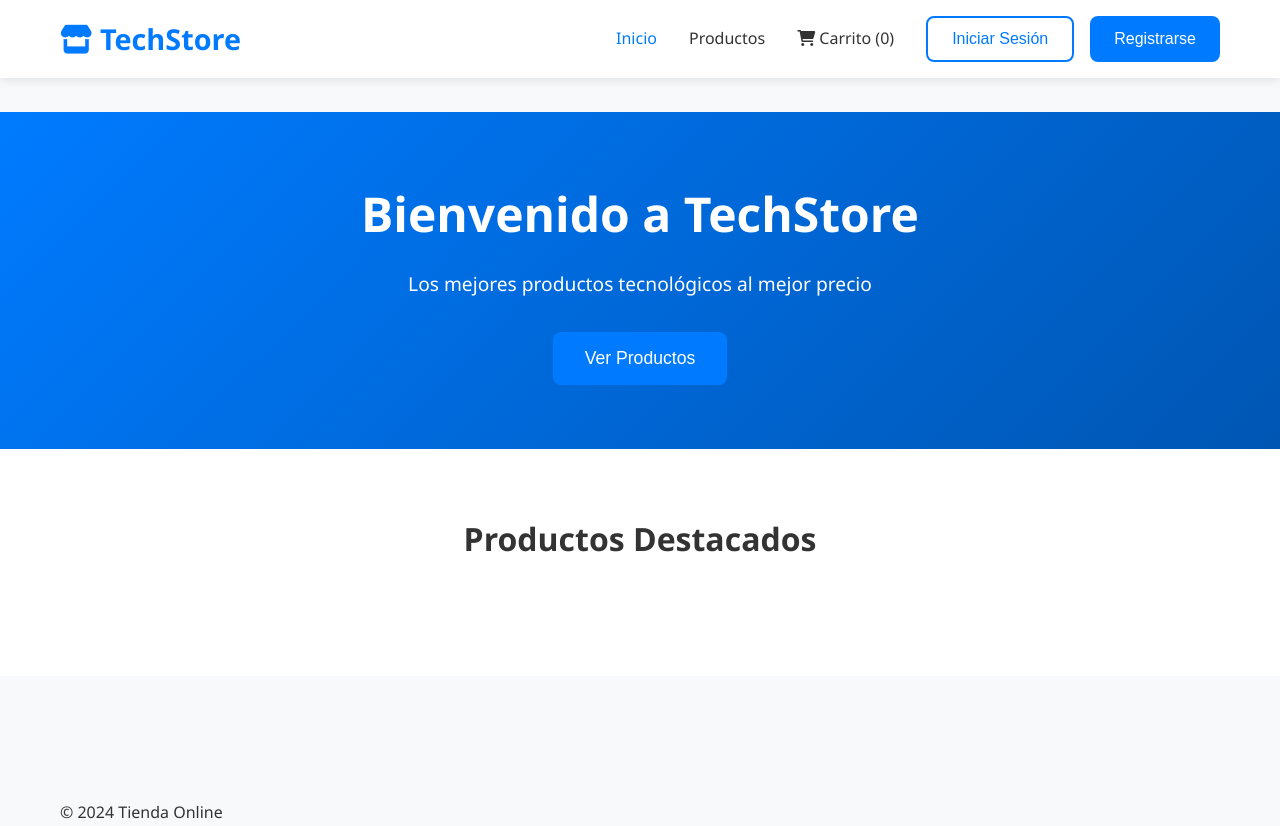
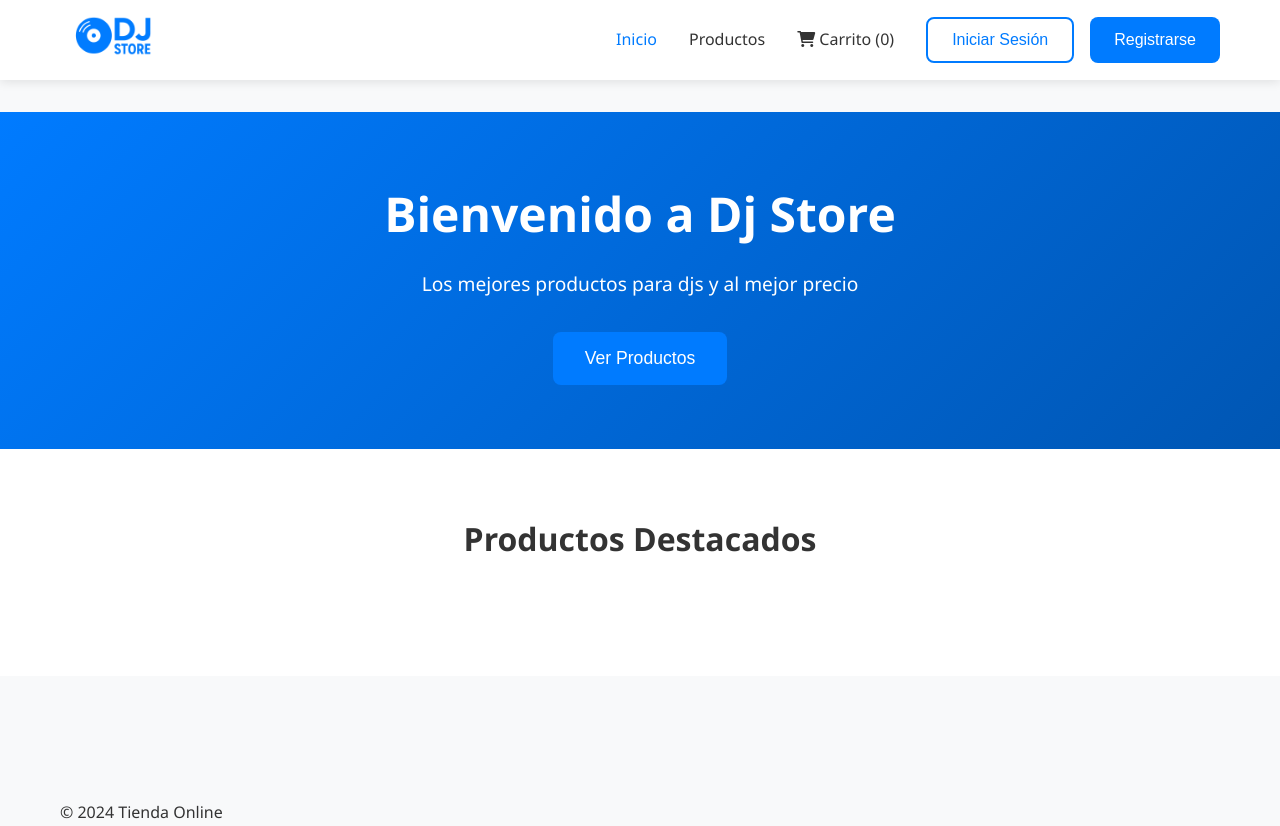
Before and after one commit to dfm00023/negocioelectronico, a plain HTML site: page Usuario/index.html in a window 1280 px wide. Drawn offline with Linux system fonts and the light colour scheme; no server answers.

Commit message:
update branding: replace logo and update welcome text for rebranding to Dj Store

```diff
--- a/Usuario/index.html
+++ b/Usuario/index.html
@@ -12,7 +12,7 @@
     <header class="header">
         <div class="container">
             <div class="logo">
-                <h1><i class="fas fa-store"></i> TechStore</h1>
+                <img src="./logo_azul.png" alt="Smartshop Logo" height="40">
             </div>
             <nav class="nav">
                 <a href="#" onclick="showSection('home')" class="nav-link active">Inicio</a>
@@ -48,8 +48,8 @@
         <section id="home" class="section active">
             <div class="hero">
                 <div class="container">
-                    <h2>Bienvenido a TechStore</h2>
-                    <p>Los mejores productos tecnológicos al mejor precio</p>
+                    <h2>Bienvenido a Dj Store</h2>
+                    <p>Los mejores productos para djs y al mejor precio</p>
                     <button onclick="showSection('products')" class="btn btn-primary btn-large">
                         Ver Productos
                     </button>
```
Also changed, not shown: Gerente/logo_blanco_horizontal.png (deleted), Gerente/logo_negro.png (deleted), Usuario/logo_azul.png (added), Usuario/logo_negro.png (added).
